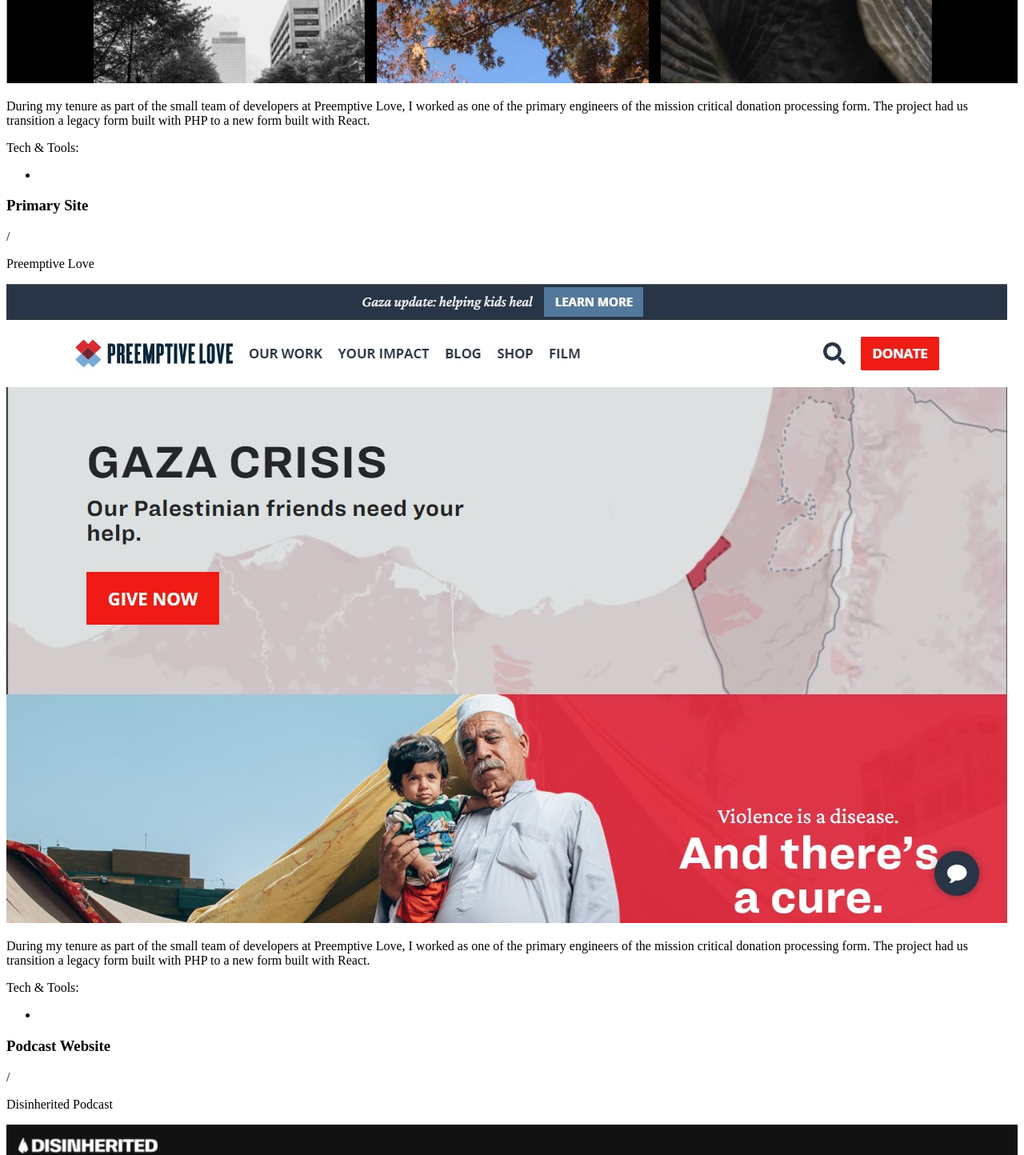
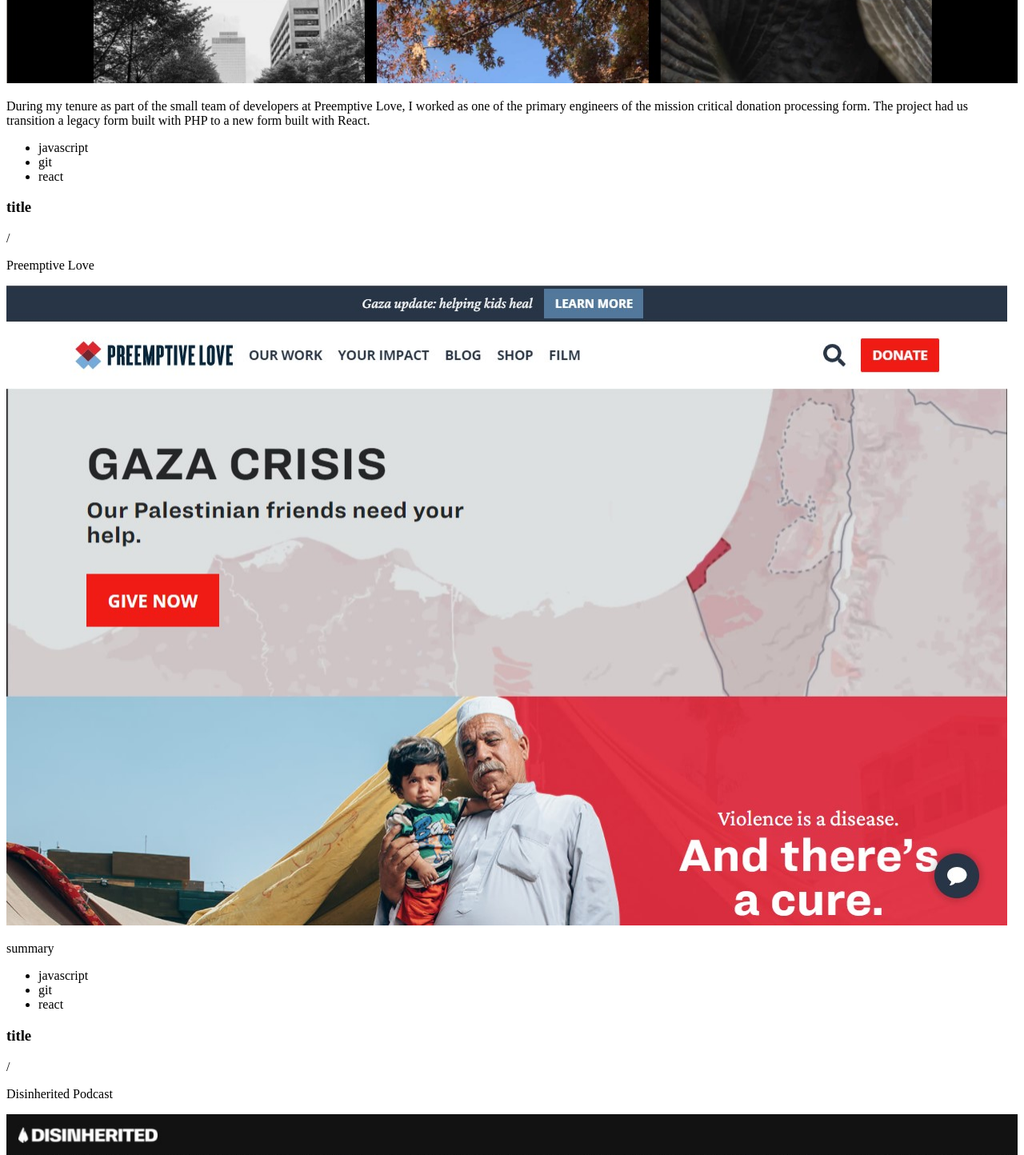
Before and after one commit to joesanchezjr/dev, a Next.js app: page / in a window 1280 px wide. Shown: the part 3920-5364 px from the top of the page at 80% size. Built offline with nearby package versions, Linux system fonts and the light colour scheme.

Commit message:
abstracted project cards, new badges

```diff
--- /dev/null
+++ b/components/ProjectCard.tsx
@@ -0,0 +1,39 @@
+import Image from "next/image"
+import TechAndTools from "./TechAndTools"
+
+type ProjectCardProps = {
+  className?: string
+  title?: string
+  client?: string
+  summary: string
+  skills?: string[]
+  imageData: {
+    url: string
+    height: number
+    width: number
+  }
+}
+
+const ProjectCard = ({ title, client, summary, skills, imageData }: ProjectCardProps) => {
+  return (
+    <div className="mb-6 p-2 rounded  border border-indigo-700">
+      <div>
+        <h3 className="text-lg font-bold uppercase inline">{title}</h3>
+        {" / "}
+        <p className="inline">{client}</p>
+      </div>
+      <div className="flex flex-col md:flex-row">
+        <div className="max-w-screen-lg md:w-1/2 relative">
+          <span className="absolute inset-0 z-10 opacity-0 hover:opacity-50 transition-opacity bg-gray-100" />
+          <Image height={imageData.height} width={imageData.width} src={imageData.url} />
+        </div>
+        <div className="flex-grow md:border-l border-indigo-700 md:pl-4 md:ml-4 flex flex-col justify-between mt-2 md:mt-0">
+          <p className="max-w-prose" dangerouslySetInnerHTML={{ __html: summary }} />
+          <TechAndTools array={skills} />
+        </div>
+      </div>
+    </div>
+  )
+}
+
+export default ProjectCard
--- /dev/null
+++ b/components/TechAndTools.tsx
@@ -0,0 +1,17 @@
+
+type TechAndToolsProps = {
+  array?: string[]
+  className?: string
+}
+
+const TechAndTools = ({ array }: TechAndToolsProps) => {
+  return (
+    <ul className="flex justify-end space-x-1 mt-6">
+      {array?.map((tech) => {
+        return <li className="bg-indigo-100 px-1 py-0.5 rounded text-sm uppercase">{tech}</li>
+      })}
+    </ul>
+  )
+}
+
+export default TechAndTools
--- a/pages/index.tsx
+++ b/pages/index.tsx
@@ -1,6 +1,85 @@
 import Image from "next/image"
 import Layout from "../components/Layout"
 import SkillAndTechMarquee from "../components/SkillsAndTechMarquee"
+import TechAndTools from "../components/TechAndTools"
+import ProjectCard from "../components/ProjectCard"
+
+const projects = [
+  {
+    title: "Personal Website",
+    client: "Joe Sanchez Jr",
+    imageData: {
+      width: 1267,
+      height: 800,
+      url: "/personal-screenshot.jpg",
+    },
+    summary:
+      "During my tenure as part of the small team of developers at Preemptive Love, I worked as one of the primary engineers of the mission critical donation processing form. The project had us transition a legacy form built with PHP to a new form built with React.",
+    skills: ["javascript", "git", "react"],
+  },
+  {
+    title: "title",
+    client: "Preemptive Love",
+    imageData: {
+      width: 1251,
+      height: 800,
+      url: "/main-screenshot.jpg",
+    },
+    summary: "summary",
+    skills: ["javascript", "git", "react"],
+  },
+  {
+    title: "title",
+    client: "Disinherited Podcast",
+    imageData: {
+      width: 1267,
+      height: 800,
+      url: "/disinherited-screenshot.jpg",
+    },
+    summary: "summary",
+    skills: ["javascript", "git", "react"],
+  },
+  {
+    title: "title",
+    client: "Preemptive Love",
+    imageData: {
+      width: 1267,
+      height: 800,
+      url: "/to-end-war-screenshot.jpg"
+    },    summary: "summary",
+    skills: ["javascript", "git", "react"],
+  },
+  {
+    title: "title",
+    client: "Preemptive Love",
+    imageData: {
+      width: 1260,
+      height: 844,
+      url: "/donate-form-screenshot.jpg"
+    },    summary: "summary",
+    skills: ["javascript", "git", "react"],
+  },
+  {
+    title: "title",
+    client: "Preemptive Love",
+    imageData: {
+      width: 1299,
+      height: 699,
+      url: "/loveanyway-screenshot.jpg"
+    },    summary: "summary",
+    skills: ["javascript", "git", "react"],
+  },
+  {
+    title: "title",
+    client: "Preemptive Love",
+    imageData: {
+      width: 1298,
+      height: 690,
+      url: "/give-screenshot.jpg"
+    },    summary: "summary",
+    skills: ["javascript", "git", "react"],
+  },
+]
 
 const IndexPage = () => (
   <Layout>
@@ -36,187 +115,9 @@ const IndexPage = () => (
           Featured Work
         </h2>
 
-        <div className="mb-6  p-2 rounded  border border-indigo-700">
-          <div>
-            <h3 className="text-lg font-bold uppercase inline">Personal Website</h3>
-            {" / "}
-            <p className="inline">Joe Sanchez Jr</p>
-          </div>
-          <div className="flex flex-col lg:flex-row">
-            <div className="max-w-screen-lg lg:w-1/2 relative">
-              <span className="absolute inset-0 z-10 opacity-0 hover:opacity-50 transition-opacity bg-gray-100" />
-              <Image height={800} width={1267} src="/personal-screenshot.jpg" />
-            </div>
-            <div className="max-w-prose lg:border-l border-indigo-700 lg:pl-4 lg:ml-4">
-              <p>
-                During my tenure as part of the small team of developers at Preemptive Love, I
-                worked as one of the primary engineers of the mission critical donation processing
-                form. The project had us transition a legacy form built with PHP to a new form built
-                with React.
-              </p>
-              <p className="font-bold mt-8">Tech & Tools:</p>
-              <ul>
-                <li></li>
-              </ul>
-            </div>
-          </div>
-        </div>
-
-        <div className="mb-6  p-2 rounded  border border-indigo-700">
-          <div>
-            <h3 className="text-lg font-bold uppercase inline">Primary Site</h3>
-            {" / "}
-            <p className="inline">Preemptive Love</p>
-          </div>
-          <div className="flex flex-col lg:flex-row">
-            <div className="max-w-screen-lg lg:w-1/2 relative">
-              <span className="absolute inset-0 z-10 opacity-0 hover:opacity-50 transition-opacity bg-gray-100" />
-              <Image height={799} width={1251} src="/main-screenshot.jpg" />
-            </div>
-            <div className="max-w-prose lg:border-l border-indigo-700 lg:pl-4 lg:ml-4">
-              <p>
-                During my tenure as part of the small team of developers at Preemptive Love, I
-                worked as one of the primary engineers of the mission critical donation processing
-                form. The project had us transition a legacy form built with PHP to a new form built
-                with React.
-              </p>
-              <p className="font-bold mt-8">Tech & Tools:</p>
-              <ul>
-                <li></li>
-              </ul>
-            </div>
-          </div>
-        </div>
-
-        <div className="mb-6  p-2 rounded  border border-indigo-700">
-          <div>
-            <h3 className="text-lg font-bold uppercase inline">Podcast Website</h3>
-            {" / "}
-            <p className="inline">Disinherited Podcast</p>
-          </div>
-          <div className="flex flex-col lg:flex-row">
-            <div className="max-w-screen-lg lg:w-1/2 relative">
-              <span className="absolute inset-0 z-10 opacity-0 hover:opacity-50 transition-opacity bg-gray-100" />
-              <Image height={800} width={1267} src="/disinherited-screenshot.jpg" />
-            </div>
-            <div className="max-w-prose lg:border-l border-indigo-700 lg:pl-4 lg:ml-4">
-              <p>
-                During my tenure as part of the small team of developers at Preemptive Love, I
-                worked as one of the primary engineers of the mission critical donation processing
-                form. The project had us transition a legacy form built with PHP to a new form built
-                with React.
-              </p>
-              <p className="font-bold mt-8">Tech & Tools:</p>
-              <ul>
-                <li></li>
-              </ul>
-            </div>
-          </div>
-        </div>
-
-        <div className="mb-6  p-2 rounded  border border-indigo-700">
-          <div>
-            <h3 className="text-lg font-bold uppercase inline">Capital Campaign</h3>
-            {" / "}
-            <p className="inline">Preemptive Love</p>
-          </div>
-          <div className="flex flex-col lg:flex-row">
-            <div className="max-w-screen-lg lg:w-1/2 relative">
-              <span className="absolute inset-0 z-10 opacity-0 hover:opacity-50 transition-opacity bg-gray-100" />
-              <Image height={800} width={1267} src="/to-end-war-screenshot.jpg" />
-            </div>
-            <div className="max-w-prose lg:border-l border-indigo-700 lg:pl-4 lg:ml-4">
-              <p>
-                During my tenure as part of the small team of developers at Preemptive Love, I
-                worked as one of the primary engineers of the mission critical donation processing
-                form. The project had us transition a legacy form built with PHP to a new form built
-                with React.
-              </p>
-              <p className="font-bold mt-8">Tech & Tools:</p>
-              <ul>
-                <li></li>
-              </ul>
-            </div>
-          </div>
-        </div>
-
-        <div className="mb-6  p-2 rounded  border border-indigo-700">
-          <div>
-            <h3 className="text-lg font-bold uppercase inline">Donation Processing Form</h3>
-            {" / "}
-            <p className="inline">Preemptive Love</p>
-          </div>
-          <div className="flex flex-col lg:flex-row">
-            <div className="max-w-screen-lg lg:w-1/2 relative">
-              <span className="absolute inset-0 z-10 opacity-0 hover:opacity-50 transition-opacity bg-gray-100" />
-              <Image height={844} width={1260} src="/donate-form-screenshot.jpg" />
-            </div>
-            <div className="max-w-prose lg:border-l border-indigo-700 lg:pl-4 lg:ml-4">
-              <p>
-                During my tenure as part of the small team of developers at Preemptive Love, I
-                worked as one of the primary engineers of the mission critical donation processing
-                form. The project had us transition a legacy form built with PHP to a new form built
-                with React.
-              </p>
-              <p className="font-bold mt-8">Tech & Tools:</p>
-              <ul>
-                <li></li>
-              </ul>
-            </div>
-          </div>
-        </div>
-
-        <div className="mb-6  p-2 rounded  border border-indigo-700">
-          <div>
-            <h3 className="text-lg font-bold uppercase inline">Special Event Microsite</h3>
-            {" / "}
-            <p className="inline">Preemptive Love</p>
-          </div>
-          <div className="flex flex-col lg:flex-row">
-            <div className="max-w-screen-lg lg:w-1/2 relative">
-              <span className="absolute inset-0 z-10 opacity-0 hover:opacity-50 transition-opacity bg-gray-100" />
-              <Image height={699} width={1299} src="/loveanyway-screenshot.jpg" />
-            </div>
-            <div className="max-w-prose lg:border-l border-indigo-700 lg:pl-4 lg:ml-4">
-              <p>
-                During my tenure as part of the small team of developers at Preemptive Love, I
-                worked as one of the primary engineers of the mission critical donation processing
-                form. The project had us transition a legacy form built with PHP to a new form built
-                with React.
-              </p>
-              <p className="font-bold mt-8">Tech & Tools:</p>
-              <ul>
-                <li></li>
-              </ul>
-            </div>
-          </div>
-        </div>
-
-        <div className="mb-6  p-2 rounded  border border-indigo-700">
-          <div>
-            <h3 className="text-lg font-bold uppercase inline">Fundraising Campaign Microsite</h3>
-            {" / "}
-            <p className="inline">Preemptive Love</p>
-          </div>
-          <div className="flex flex-col lg:flex-row">
-            <div className="max-w-screen-lg lg:w-1/2 relative">
-              <span className="absolute inset-0 z-10 opacity-0 hover:opacity-50 transition-opacity bg-gray-100" />
-              <Image height={690} width={1298} src="/give-screenshot.jpg" />
-            </div>
-            <div className="max-w-prose lg:border-l border-indigo-700 lg:pl-4 lg:ml-4">
-              <p>
-                During my tenure as part of the small team of developers at Preemptive Love, I
-                worked as one of the primary engineers of the mission critical donation processing
-                form. The project had us transition a legacy form built with PHP to a new form built
-                with React.
-              </p>
-              <p className="font-bold mt-8">Tech & Tools:</p>
-              <ul>
-                <li></li>
-              </ul>
-            </div>
-          </div>
-        </div>
+        {projects.map((project) => {
+          return <ProjectCard {...project} />
+        })}
       </div>
     </section>
   </Layout>
```
